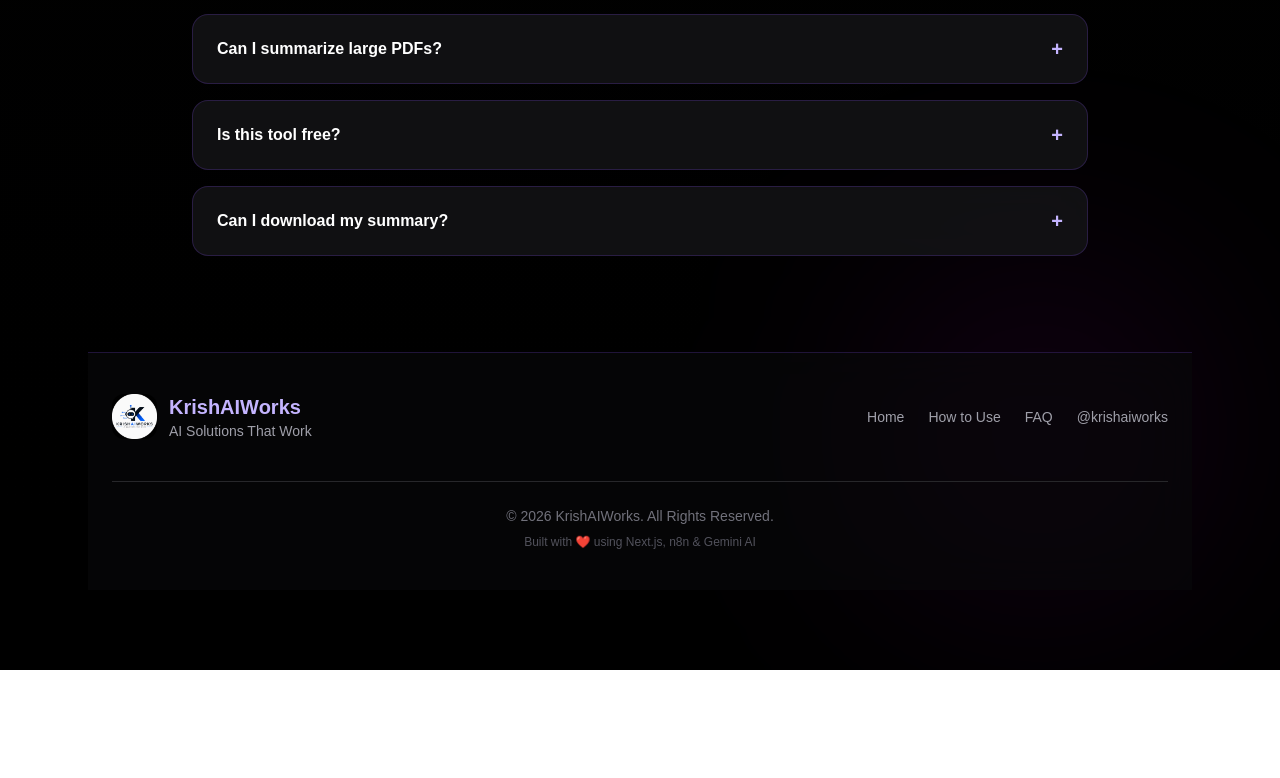
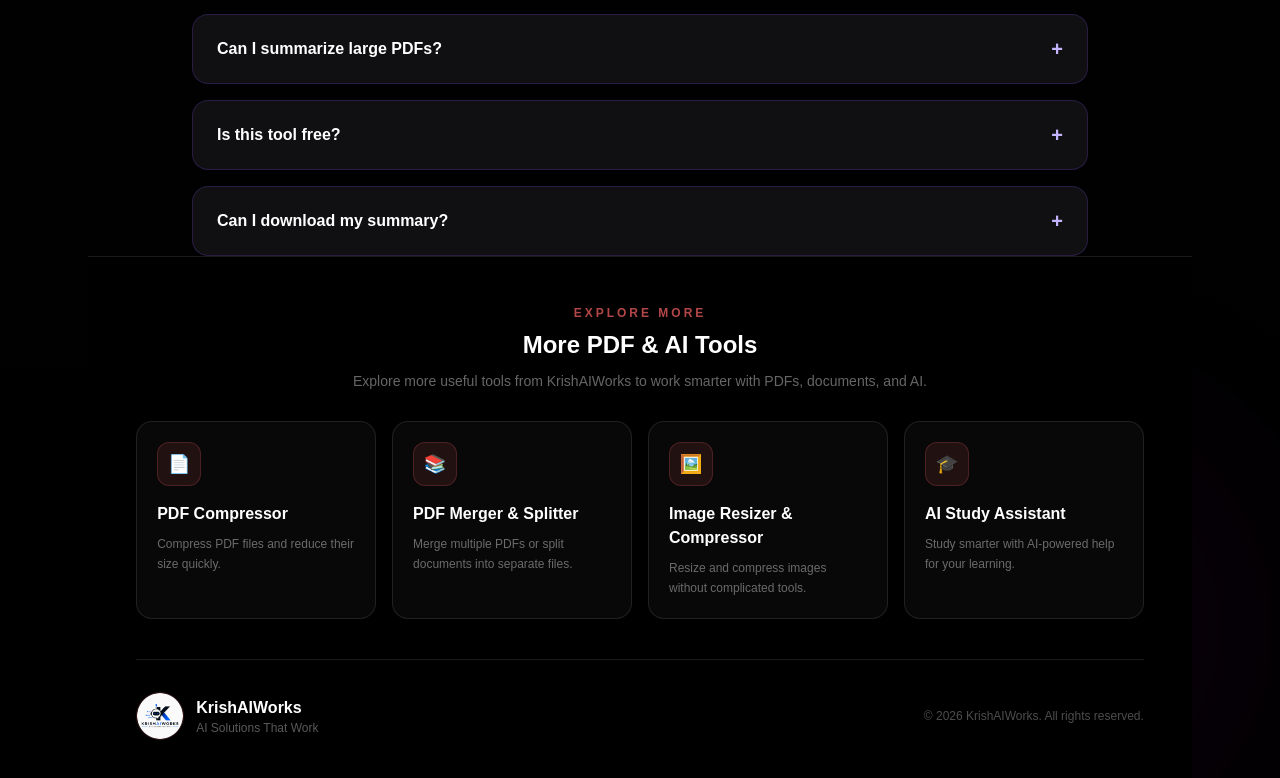
Before and after one commit to selfindependentkartik8-alt/pdf-ai-summarizer, a Next.js app: page / in a window 1280 px wide. Shown: the part 2714-3492 px from the top of the page. Before the commit the page ends 3384 px from the top, so only its background shows below. Built offline with nearby package versions, Linux system fonts and the light colour scheme.

Commit message:
Add internal links and related tools

```diff
--- a/components/Footer.tsx
+++ b/components/Footer.tsx
@@ -1,82 +1,141 @@
-import Image from "next/image";
+"use client";
 
 export default function Footer() {
   return (
-    <footer className="mt-24 border-t border-violet-500/20 bg-zinc-950/60 backdrop-blur-xl">
+    <footer className="relative z-10 border-t border-white/10 bg-black px-4 py-12">
+      <div className="mx-auto w-[94%] max-w-7xl">
 
-      <div className="max-w-6xl mx-auto px-6 py-10">
+        {/* =====================================================
+            RELATED TOOLS
+            ===================================================== */}
+        <div className="mb-10">
+          <div className="mb-7 text-center">
+            <p className="text-xs font-semibold uppercase tracking-[0.25em] text-red-400/70">
+              Explore More
+            </p>
 
-        <div className="flex flex-col md:flex-row items-center justify-between gap-8">
+            <h3 className="mt-2 text-2xl font-bold text-white">
+              More PDF & AI Tools
+            </h3>
 
-          {/* Logo & Brand */}
+            <p className="mx-auto mt-2 max-w-xl text-sm leading-6 text-white/40">
+              Explore more useful tools from KrishAIWorks to work smarter
+              with PDFs, documents, and AI.
+            </p>
+          </div>
+
+          <div className="grid gap-4 sm:grid-cols-2 lg:grid-cols-4">
+
+            {/* PDF Compressor */}
+            <a
+              href="https://pdfcompressor.krishaiworks.com/"
+              className="group rounded-2xl border border-white/10 bg-white/[0.03] p-5 transition-all duration-300 hover:-translate-y-1 hover:border-red-400/30 hover:bg-red-400/[0.05]"
+            >
+              <div className="mb-4 flex h-11 w-11 items-center justify-center rounded-xl border border-red-400/20 bg-red-400/10 text-lg">
+                📄
+              </div>
+
+              <h4 className="font-semibold text-white transition-colors group-hover:text-red-300">
+                PDF Compressor
+              </h4>
+
+              <p className="mt-2 text-xs leading-5 text-white/40">
+                Compress PDF files and reduce their size quickly.
+              </p>
+            </a>
+
+            {/* PDF Merger & Splitter */}
+            <a
+              href="https://pdfmergersplitter.krishaiworks.com/"
+              className="group rounded-2xl border border-white/10 bg-white/[0.03] p-5 transition-all duration-300 hover:-translate-y-1 hover:border-red-400/30 hover:bg-red-400/[0.05]"
+            >
+              <div className="mb-4 flex h-11 w-11 items-center justify-center rounded-xl border border-red-400/20 bg-red-400/10 text-lg">
+                📚
+              </div>
+
+              <h4 className="font-semibold text-white transition-colors group-hover:text-red-300">
+                PDF Merger &amp; Splitter
+              </h4>
+
+              <p className="mt-2 text-xs leading-5 text-white/40">
+                Merge multiple PDFs or split documents into separate files.
+              </p>
+            </a>
+
+            {/* PDF to JPG/PNG */}
+            <a
+              href="https://imageresizercompressor.krishaiworks.com/"
+              className="group rounded-2xl border border-white/10 bg-white/[0.03] p-5 transition-all duration-300 hover:-translate-y-1 hover:border-red-400/30 hover:bg-red-400/[0.05]"
+            >
+              <div className="mb-4 flex h-11 w-11 items-center justify-center rounded-xl border border-red-400/20 bg-red-400/10 text-lg">
+                🖼️
+              </div>
+
+              <h4 className="font-semibold text-white transition-colors group-hover:text-red-300">
+                Image Resizer &amp; Compressor
+              </h4>
+
+              <p className="mt-2 text-xs leading-5 text-white/40">
+                Resize and compress images without complicated tools.
+              </p>
+            </a>
+
+            {/* AI Study Assistant */}
+            <a
+              href="https://aistudyassistant.krishaiworks.com/"
+              className="group rounded-2xl border border-white/10 bg-white/[0.03] p-5 transition-all duration-300 hover:-translate-y-1 hover:border-red-400/30 hover:bg-red-400/[0.05]"
+            >
+              <div className="mb-4 flex h-11 w-11 items-center justify-center rounded-xl border border-red-400/20 bg-red-400/10 text-lg">
+                🎓
+              </div>
+
+              <h4 className="font-semibold text-white transition-colors group-hover:text-red-300">
+                AI Study Assistant
+              </h4>
+
+              <p className="mt-2 text-xs leading-5 text-white/40">
+                Study smarter with AI-powered help for your learning.
+              </p>
+            </a>
+
+          </div>
+        </div>
+
+        {/* =====================================================
+            FOOTER BOTTOM
+            ===================================================== */}
+        <div className="flex flex-col items-center justify-between gap-5 border-t border-white/10 pt-8 sm:flex-row">
 
           <div className="flex items-center gap-3">
-
-            <Image
+            <img
               src="/logo.jpeg"
               alt="KrishAIWorks"
-              width={45}
-              height={45}
-              className="rounded-xl"
+              className="
+                h-12
+                w-12
+                rounded-full
+                border border-red-400/20
+                object-cover
+              "
             />
 
             <div>
+              <p className="font-bold text-white">
+                KrishAIWorks
+              </p>
 
-              <h2 className="text-xl font-bold text-violet-300">
-                KrishAIWorks
-              </h2>
-
-              <p className="text-zinc-400 text-sm">
+              <p className="text-xs text-white/35">
                 AI Solutions That Work
               </p>
-
             </div>
-
           </div>
 
-          {/* Links */}
-
-          <div className="flex gap-6 text-zinc-400 text-sm">
-
-            <a href="#" className="hover:text-violet-300 transition">
-              Home
-            </a>
-
-            <a href="#how-to-use" className="hover:text-violet-300 transition">
-              How to Use
-            </a>
-
-            <a href="#faq" className="hover:text-violet-300 transition">
-              FAQ
-            </a>
-
-            <a
-              href="https://instagram.com/krishaiworks"
-              target="_blank"
-              rel="noopener noreferrer"
-              className="hover:text-violet-300 transition"
-            >
-              @krishaiworks
-            </a>
-
-          </div>
-
-        </div>
-
-        <div className="mt-10 border-t border-zinc-800 pt-6 text-center">
-
-          <p className="text-zinc-500 text-sm">
-            © 2026 KrishAIWorks. All Rights Reserved.
-          </p>
-
-          <p className="text-zinc-600 text-xs mt-2">
-            Built with ❤️ using Next.js, n8n & Gemini AI
+          <p className="text-xs text-white/30">
+            © {new Date().getFullYear()} KrishAIWorks. All rights reserved.
           </p>
 
         </div>
-
       </div>
-
     </footer>
   );
 }
```
